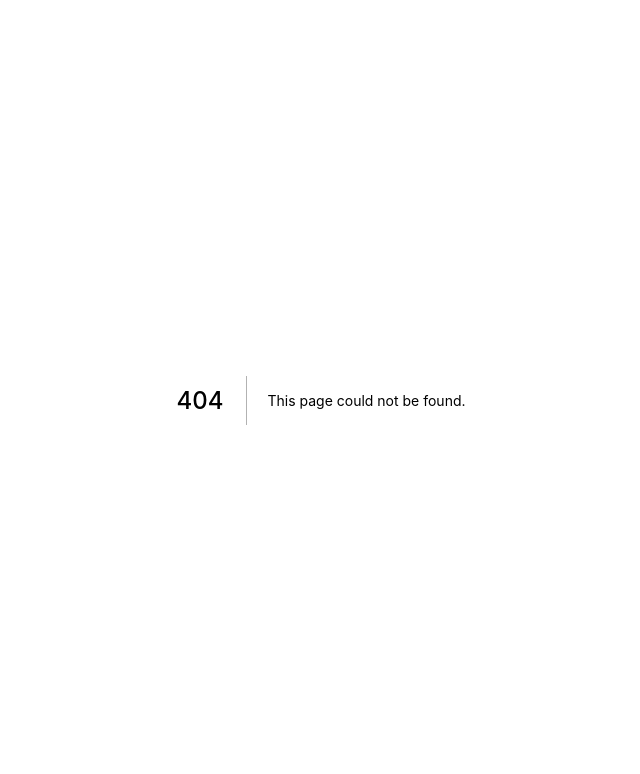
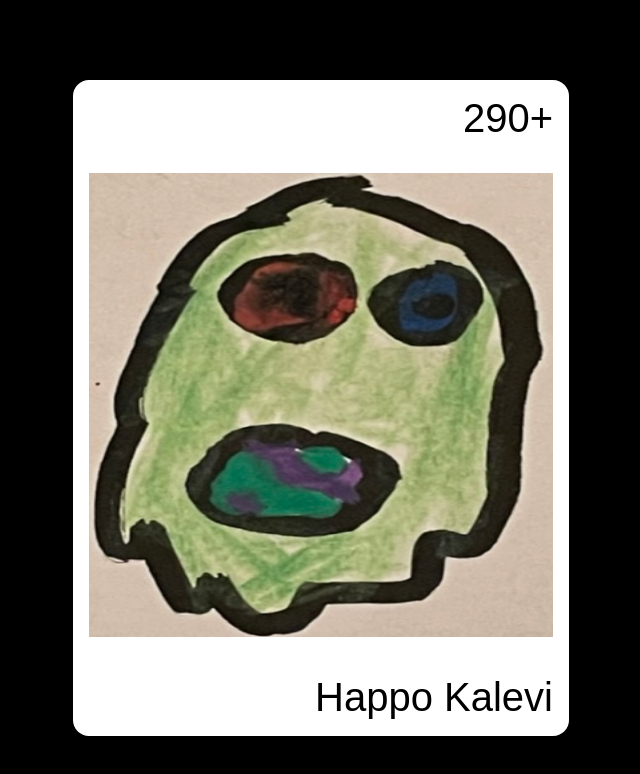
Before and after one commit to mtalonen/artwork, a Next.js app: page /nugetsnagets in a window 1280 px wide. Before the commit this address had no page. Shown: the top 774 px of the page, without its empty margins (319-959 px from the left). Built offline with nearby package versions, Linux system fonts and the light colour scheme.

Commit message:
adds nugetnagets page

```diff
--- /dev/null
+++ b/pages/nugetsnagets/index.tsx
@@ -0,0 +1,77 @@
+import React from 'react';
+import type { NextPage } from 'next'
+
+import Image from 'next/image';
+
+import styled from 'styled-components';
+
+const App = styled.div`
+  position: absolute;
+  top: 0;
+  bottom: 0;
+  left: 0;
+  right: 0;
+  background-color: black;
+  padding-top: 10vh;
+  font-family: sans-serif;
+`
+
+const Layout = styled.div`
+  display: flex;
+  align-self: center;
+  justify-content: center;
+  gap: 8px;
+`;
+
+const Card = styled.div`
+  display: flex;
+  border-radius: 2vh;
+  flex-direction: column;
+  gap: 8px;
+  padding: 8px;
+  height: 80vh;
+  width: 60vh;
+  background-color: white;
+`;
+
+const CardHeader = styled.div`
+  display: flex;
+  justify-content: end;
+  padding: 8px;
+  font-size: 5vh;
+`;
+
+const CardContent = styled.div`
+  display: flex;
+  align-items: center;
+  justify-content: center;
+  height: 60vh;
+  padding: 8px;
+  font-size: 40vh;
+`;
+
+const CardFooter = styled.div`
+  margin-top: auto;
+  display: flex;
+  justify-content: end;
+  padding: 8px;
+  font-size: 5vh;
+`;
+
+
+const NugetsApp: NextPage = () => {
+
+  return (
+    <App>
+      <Layout>
+        <Card>
+          <CardHeader>290+</CardHeader>
+          <CardContent><Image src='/happokalevi.jpeg' height='500' width='500' /></CardContent>
+          <CardFooter>Happo Kalevi</CardFooter>
+        </Card>
+      </Layout>
+    </App>
+  );
+}
+
+export default NugetsApp;
```
Also changed, not shown: public/happokalevi.jpeg (added).
